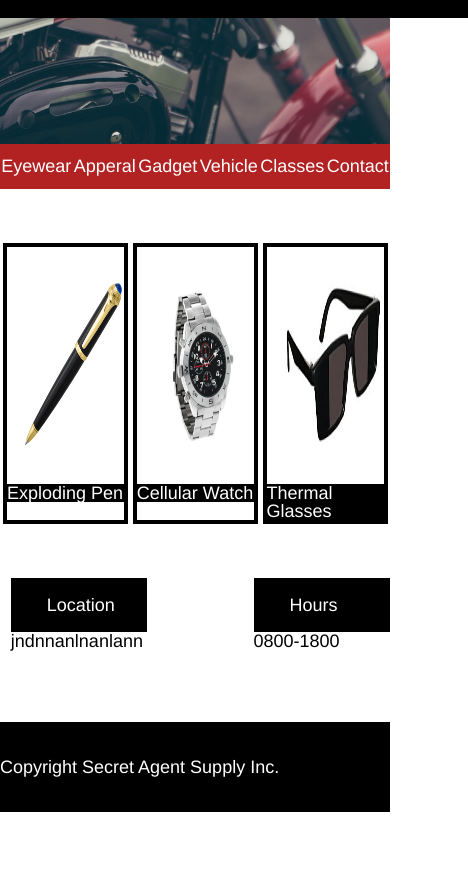
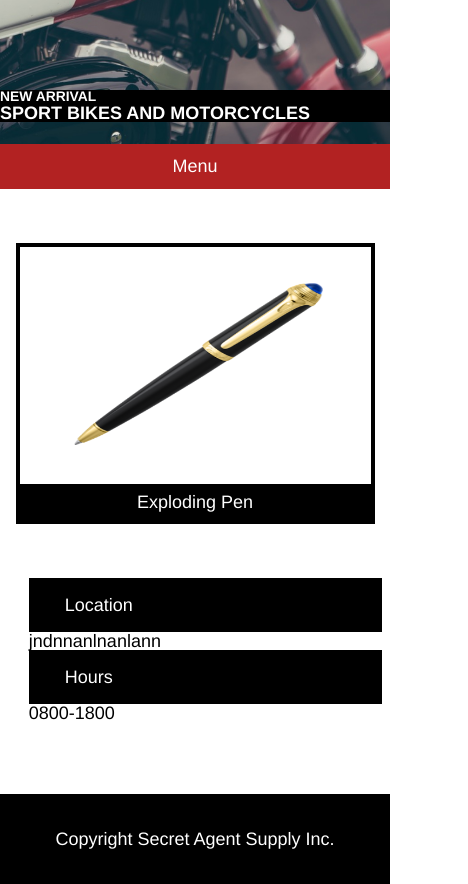
Before and after one commit to vmoore12/SecretAgentSupply, a plain HTML site: page index.html in a window 390 px wide. Shown: the part 357-1241 px from the top of the page, 468 px wide, since content can reach past the window. Before the commit the page ends 1169 px from the top, so only its background shows below. Drawn offline with Linux system fonts and the light colour scheme.

Commit message:
Final Version

```diff
--- a/index.html
+++ b/index.html
@@ -5,6 +5,7 @@
     <title>Secret Agent Supply Inc.</title>
     <link rel="stylesheet" href="./resources/css/reset.css">
     <link rel="stylesheet" href="./resources/css/style.css">
+    <meta name="viewport" content="width=device-width, initial-scale=1.0">
   </head>
   <body>
         <!-- Logo  -->
@@ -29,6 +30,7 @@
 
 <!-- Navigation  -->
 <nav>
+    <span>Menu</span>
     <ul class="container">
         <li>Eyewear</li>
         <li>Apperal</li>
@@ -76,9 +78,5 @@
 <footer>
   <div class="container">Copyright Secret Agent Supply Inc.</div>
 </footer>
-
-
-
-
   </body>
 </html>
--- a/resources/css/style.css
+++ b/resources/css/style.css
@@ -78,6 +78,9 @@ padding: .66rem 0 .66rem .5rem;
 nav {
     background-color: firebrick;
 }
+nav span {
+    display: none;
+}
 
 nav .container {
     color: white;
@@ -122,6 +125,7 @@ nav .container {
 }
 
 .description {
+    padding: 0.5rem 0rem;
     display: flex;
     justify-content: center;
     color: white;
@@ -160,3 +164,109 @@ footer {
 footer .container {
     padding-top: 2rem;
 }
+
+                    /* Media Query */
+
+/* Tablet size */
+
+@media only screen and (min-width: 551px) and (max-width: 768px) {
+    nav .container{
+        display: none;
+    }
+
+    nav span {
+        color: white;
+        padding: .75rem 0rem;
+        display: flex;
+        justify-content: center;
+        align-items: center;
+    }
+
+    .products {
+        display: flex;
+        justify-content: space-between;
+    }
+
+    .product, .product-watch {
+        width: 47%;
+    }
+
+    .product-glasses {
+        display: none;
+    }
+
+    .info {
+        margin-left: 0rem;
+    }
+}
+
+/* Mobile View */
+
+@media only screen and (max-width: 550px) {
+    .main-banner .headlines {
+        width: 100%;
+    }
+
+    .headlines {
+        width: 100%;
+        padding: 0;
+        top: 22rem;
+    }
+
+    .main-banner h4 {
+        font-family: Helvetica;
+        font-size: .77rem;
+        font-weight: bold;
+    }
+
+    .main-banner h1 {
+        font-family: Helvetica;
+        font-size: 1rem;
+        font-weight: bold;
+    }
+
+    nav span {
+        color: white;
+        padding: .75rem 0rem;
+        display: flex;
+        justify-content: center;
+        align-items: center;
+    }
+
+    nav .container {
+        width: 100%;
+        display: none;
+    }
+
+    .product {
+        width: 90%;
+        margin-top: 3rem;
+        border: 4px solid black;
+    }
+
+    .product-image img {
+        height: 9rem;
+        width: 71%;
+        margin-left: 3rem;
+        padding: 2rem 0rem 2rem 0rem;
+    }
+
+    .product-watch,
+    .product-glasses {
+        display: none;
+    }
+
+    .business-info {
+        display: block;
+        margin-left: 1rem;
+    }
+
+    .info {
+        width: 95%;
+    }
+
+    footer .container {
+        text-align: center;
+    }
+
+}
```
Lines whose indentation alone changed are shown as unchanged.
